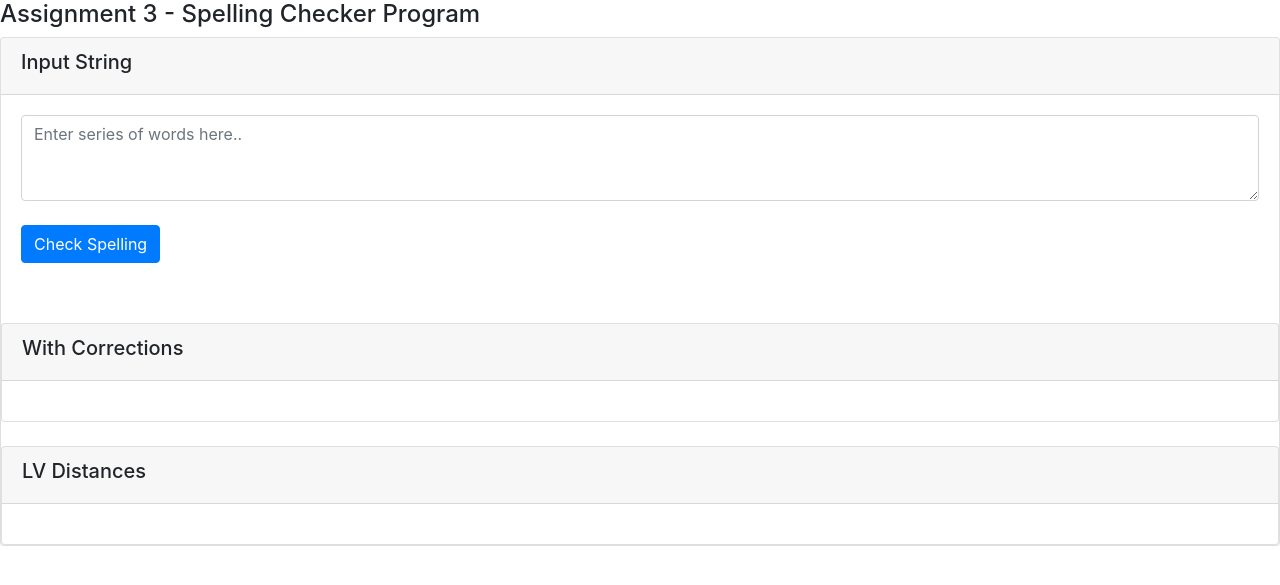
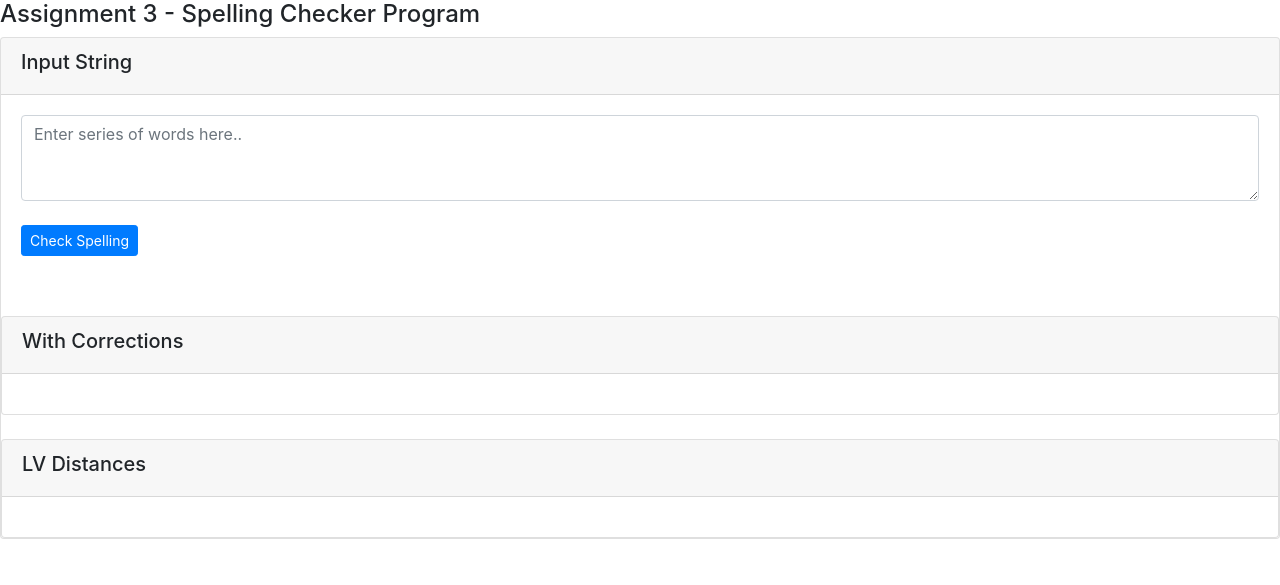
Before and after one commit to JulzPerez/bisayaSpellingChecker, a Flask app: page / in a window 1280 px wide. Shown: the top 585 px of the page. Run offline with Flask 2, Linux system fonts and the light colour scheme; some libraries are stand-ins or nearby versions.

Commit message:
changes-oct17-4

```diff
--- a/templates/index.html
+++ b/templates/index.html
@@ -39,7 +39,7 @@
 
       <textarea class = "form-control" rows = "3" id="textArea-input" placeholder = "Enter series of words here.."></textarea>
       <br>
-      <button class="btn btn-primary btn-small" type="submit"  id="check-spelling">Check Spelling</button>
+      <button class="btn btn-primary btn-sm" type="submit"  id="check-spelling">Check Spelling</button>
     </div>
 
 </form>
```
